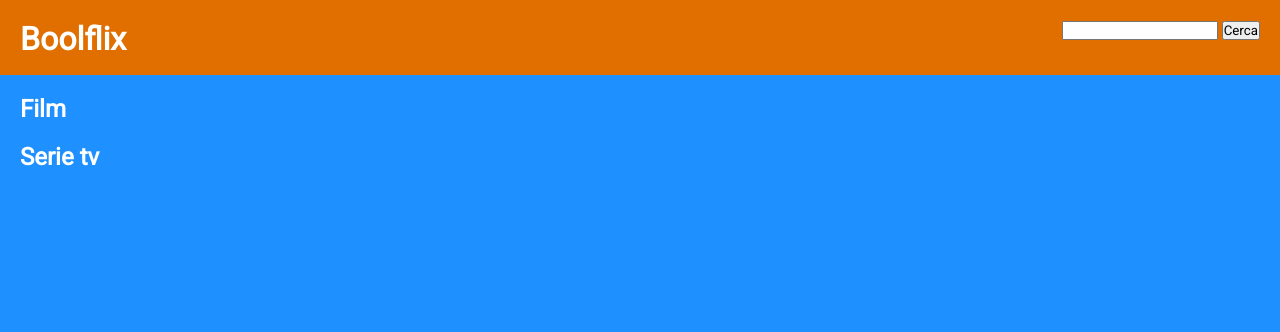
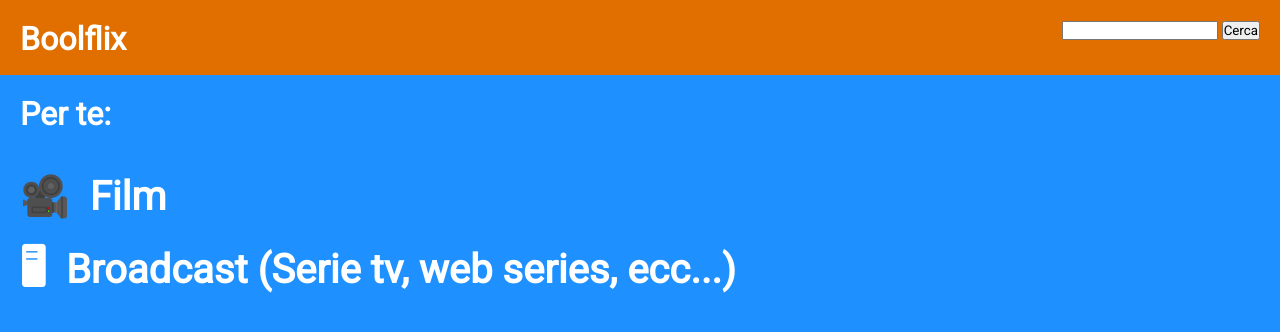
Before and after one commit to DJrOf/vue-boolflix, a Vue app: page / in a window 1280 px wide. Shown: the top 332 px of the page. Built offline with nearby package versions, Linux system fonts and the light colour scheme.

Commit message:
minor estetics

```diff
--- a/src/components/HeaderMain.vue
+++ b/src/components/HeaderMain.vue
@@ -5,11 +5,11 @@
       <div class="searchbar" >
       <input type="text" v-model="cerca"> <button @click="search(cerca)">Cerca</button>
       </div>
+    </header>
 
-  </header>
     <main>
-    <h2>Film</h2>
-
+      <h1>Per te:</h1>
+      <h2 style="font-size:40px">&#127909; &nbsp;Film</h2>
       <section>
           <div class="card"  v-for="movie in movies" :key="movie.id" >
             <img class="posterimg" :src="`https://image.tmdb.org/t/p/w342/${ movie.poster_path }`" alt="">
@@ -22,7 +22,7 @@
           </div>
         </section>
 
-      <h2>Serie tv</h2>
+        <h2 style="font-size:40px">&#128421; &nbsp;Broadcast (Serie tv, web series, ecc...)</h2>
         <section>
 
             <div class="card" v-for="serie in series" :key="serie.id" >
@@ -123,6 +123,10 @@ header {
   justify-content: space-between;
 }
 
+h1 {
+  margin-bottom: 40px;
+}
+
 body {
   background-color:  dodgerblue ;
   color: white;
@@ -188,4 +192,5 @@ li {
 }
 
 
+
 </style>
```
Lines whose indentation alone changed are shown as unchanged.
